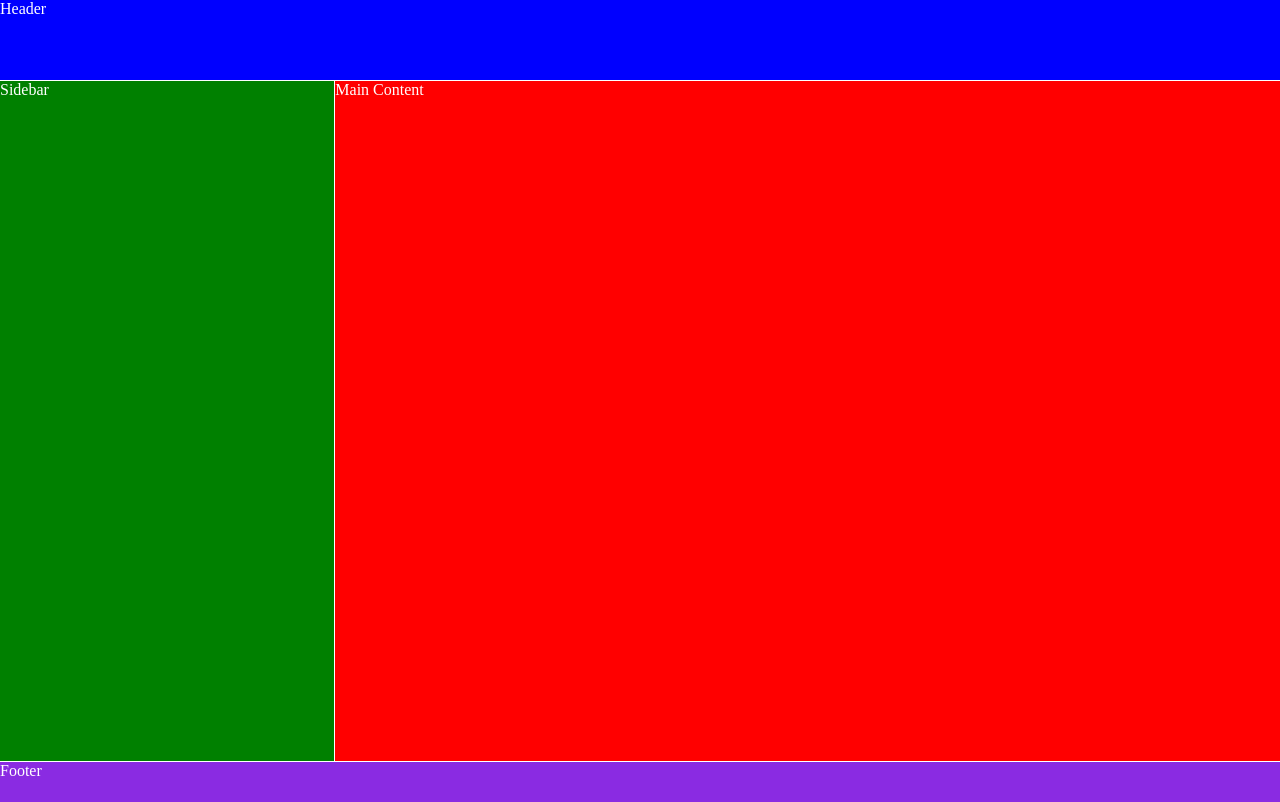
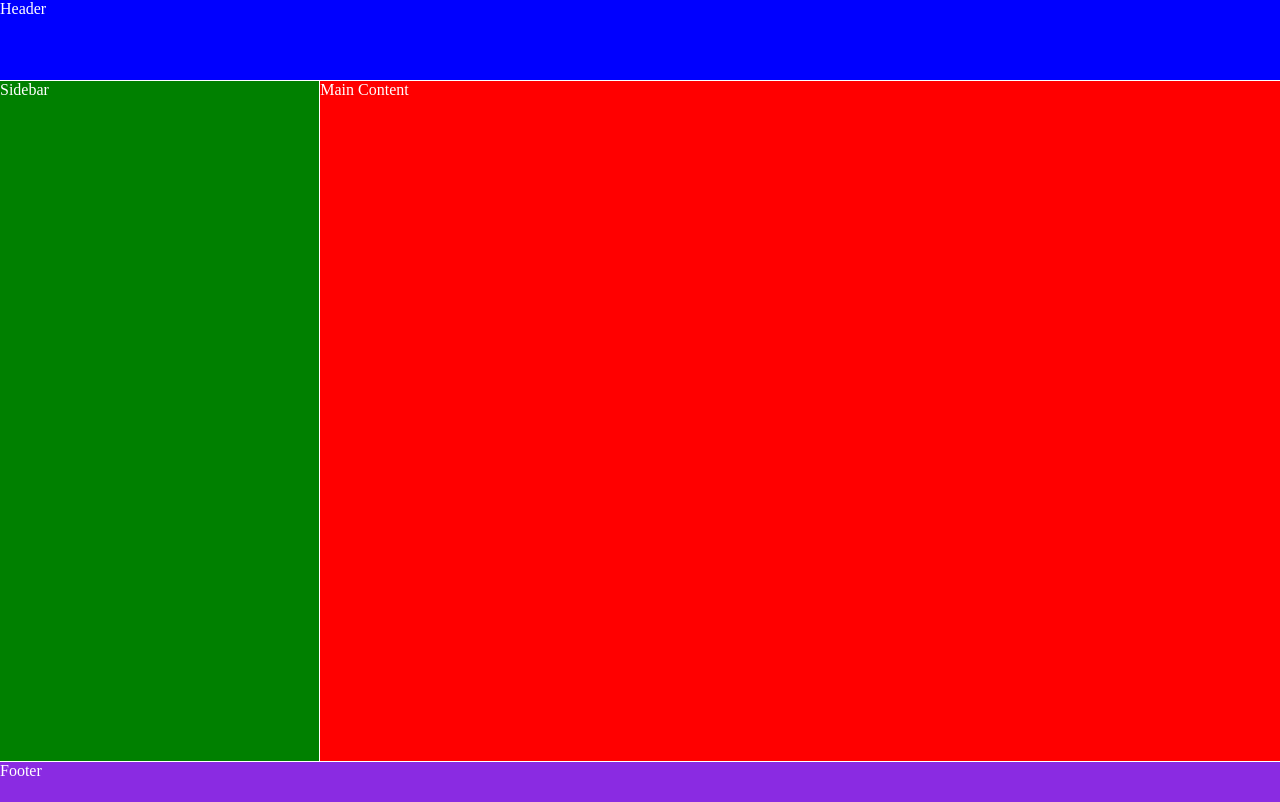
Before and after one commit to MercedesTh/CSS_Grid_2, a plain HTML site: page index.html in a window 1280 px wide. Drawn offline with Linux system fonts and the light colour scheme.

Commit message:
correction syntax

```diff
--- a/assets/css/style.css
+++ b/assets/css/style.css
@@ -36,6 +36,6 @@ footer{
     display: grid;
     height: 100vh;
     gap: 1px;
-    grid-template-columns: repeat(4/1fr);
+    grid-template-columns: repeat(4, 1fr);
     grid-template-rows: 10% 85% 5%;
 }
```
